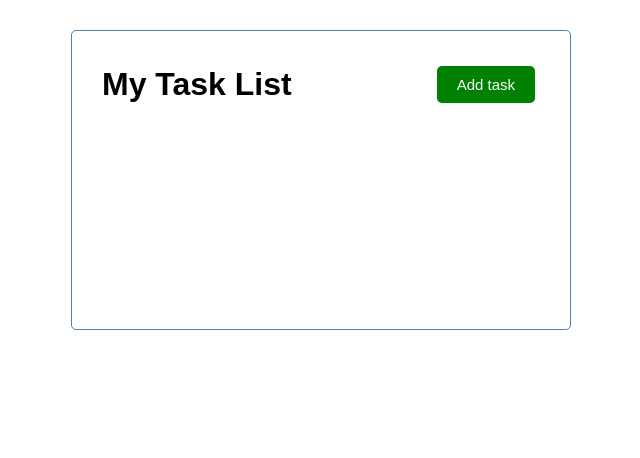
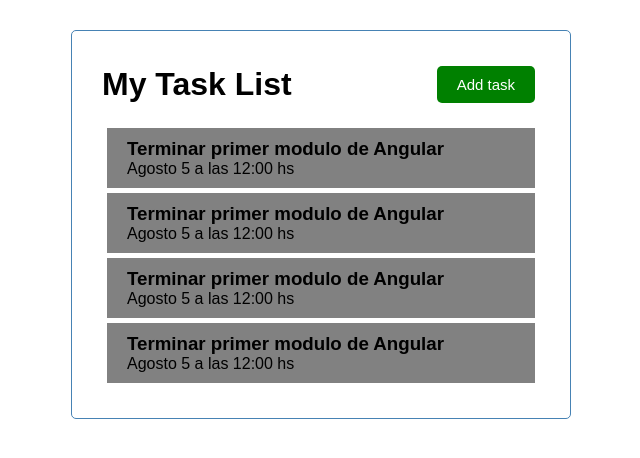
Before and after one commit to Perlasof/Task-list, an Angular app: page / in a window 1280 px wide. Shown: the top 458 px of the page, without its empty margins (319-959 px from the left). Built offline with nearby package versions, Linux system fonts and the light colour scheme.

Commit message:
Lista de tareas

```diff
--- a/src/app/app.component.html
+++ b/src/app/app.component.html
@@ -1,3 +1,4 @@
 <div class="container">
     <app-header> </app-header>
+    <app-tasks></app-tasks>
 </div>
--- a/src/app/app.module.ts
+++ b/src/app/app.module.ts
@@ -4,12 +4,16 @@
 import { AppComponent } from './app.component';
 import { HeaderComponent } from './components/header/header.component';
 import { ButtonComponent } from './components/button/button.component';
+import { TasksComponent } from './components/tasks/tasks.component';
+import { TasksItemsComponent } from './components/tasks-items/tasks-items.component';
 
 @NgModule({
   declarations: [
     AppComponent,
     HeaderComponent,
-    ButtonComponent
+    ButtonComponent,
+    TasksComponent,
+    TasksItemsComponent
   ],
   imports: [
     BrowserModule
--- a/src/app/components/mock-tasks.ts
+++ b/src/app/components/mock-tasks.ts
@@ -0,0 +1,34 @@
+import {Task} from "./Task"
+export const TASKS : Task[]= [
+{
+    id : 1 ,
+    text : "Terminar primer modulo de Angular" ,
+    day : 'Agosto 5 a las 12:00 hs' ,
+    reminder : true ,
+
+},
+{
+    id : 2 ,
+    text : "Hacer las compras para la cena" ,
+    day : 'Agosto 5 a las 17:00 hs' ,
+    reminder : true ,
+
+},
+{
+    id : 3 ,
+    text : "Investigar sobre Boostrap" ,
+    day : 'Agosto 5 a las 19:00 hs' ,
+    reminder : false ,
+
+},
+{
+    id : 4 ,
+    text : "Leer mi serie favorita" ,
+    day : 'Agosto 5 a las 21:00 hs' ,
+    reminder : false ,
+
+},
+
+
+
+]
--- /dev/null
+++ b/src/app/components/tasks-items/tasks-items.component.css
@@ -0,0 +1,16 @@
+.task {
+    background-color: rgba(128, 128, 128, 0.993);
+    margin: 5px;
+    padding: 10px 20px;
+    cursor: pointer
+
+}
+.task.reminder{
+    border-left: 5px solid green ;
+}
+
+.task h3{
+    display: flex;
+    align-items: center;
+    justify-content: space-between;
+}
--- /dev/null
+++ b/src/app/components/tasks-items/tasks-items.component.html
@@ -0,0 +1,5 @@
+<div class = "task">
+    <h3>{{task.text}}</h3>
+    <p>{{task.day}}</p>
+
+</div>
--- /dev/null
+++ b/src/app/components/tasks-items/tasks-items.component.ts
@@ -0,0 +1,16 @@
+import { Component, OnInit,Input } from '@angular/core';
+import {Task} from '../Task'
+import{TASKS} from '../mock-tasks'
+@Component({
+  selector: 'app-tasks-items',
+  templateUrl: './tasks-items.component.html',
+  styleUrls: ['./tasks-items.component.css']
+})
+export class TasksItemsComponent implements OnInit {
+@Input () task : Task = TASKS [0]
+  constructor() { }
+
+  ngOnInit(): void {
+  }
+
+}
--- /dev/null
+++ b/src/app/components/tasks/tasks.component.html
@@ -0,0 +1,3 @@
+<app-tasks-items *ngFor="let tasks of tasks">
+    [task] = "tasks"
+</app-tasks-items>
--- /dev/null
+++ b/src/app/components/tasks/tasks.component.ts
@@ -0,0 +1,16 @@
+import { Component, OnInit } from '@angular/core';
+import{Task} from '../Task'
+import{TASKS} from '../mock-tasks'
+@Component({
+  selector: 'app-tasks',
+  templateUrl: './tasks.component.html',
+  styleUrls: ['./tasks.component.css']
+})
+export class TasksComponent implements OnInit {
+tasks : Task[] = TASKS ;
+  constructor() { }
+
+  ngOnInit(): void {
+  }
+
+}
```
Also changed, not shown: src/app/components/tasks/tasks.component.css (added).
